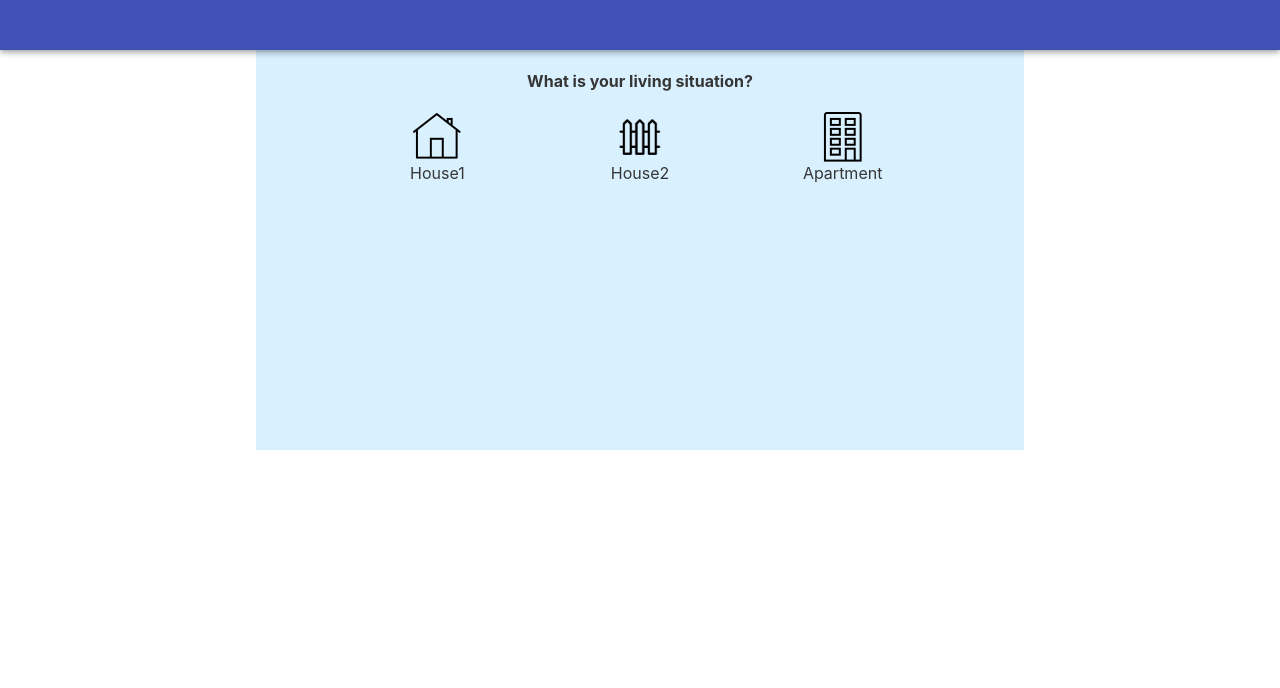
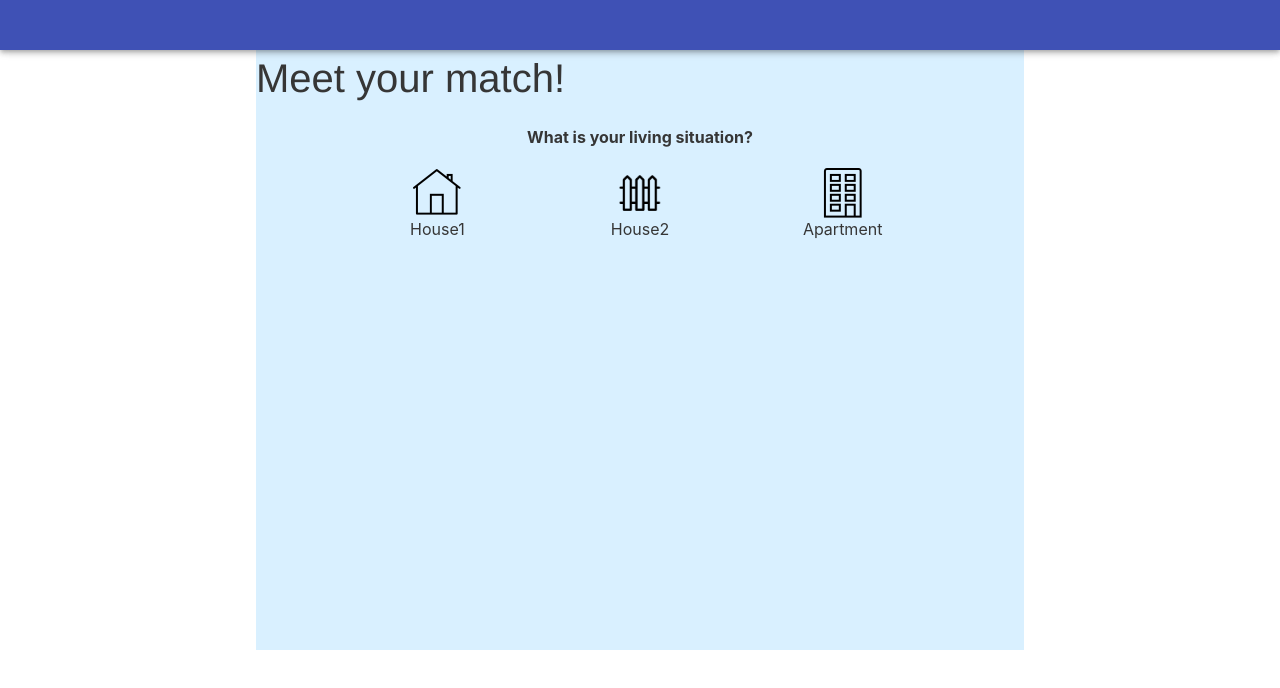
Before and after one commit to cwinnard/mountain-pet-matchmaker, a React (Create React App) app: page / in a window 1280 px wide. Shown: the top 688 px of the page. Built offline with nearby package versions, Linux system fonts and the light colour scheme.

Commit message:
iterating on flexbox height

```diff
--- a/src/components/Quiz.js
+++ b/src/components/Quiz.js
@@ -8,7 +8,7 @@ import { aboutYouQuestions, aboutDogQuestions } from '../data/questionsData';
 
 class Quiz extends Component {
     state = {
-        activeQuestion: 0,
+        activeQuestion: 1,
         livingSituation: '',
         kidsAndPets: '',
         activityLevel: '',
@@ -33,10 +33,10 @@ class Quiz extends Component {
 
     scroll(activeQuestion) {
         const containerEl = document.getElementById('scroll-container');
-        const activeEl = document.getElementById(`scroll-item ${activeQuestion}`);
+        const activeEl = document.getElementById(`scroll-item ${activeQuestion - 1}`);
         if (activeEl) {
             setTimeout(function () {
-                containerEl.scrollTop = activeEl.offsetTop - 50;
+                containerEl.scrollTop = activeEl.offsetTop + 25;
             }, 200);
         }
     };
@@ -47,9 +47,12 @@ class Quiz extends Component {
             <div className="quiz">
                 <div className="questions-container">
                     <div id="scroll-container" className="scroll-container">
+                        <div id="scroll-item 0" className="scroll-item quiz-questions-title">
+                            Meet your match!
+                        </div>
                         {allQuestions.map((question, index) => (
-                            <div id={`scroll-item ${index}`} className="scroll-item">
-                                <QuizQuestion activeQuestion={this.state.activeQuestion} activeWhen={index}>
+                            <div id={`scroll-item ${index + 1}`} className="scroll-item">
+                                <QuizQuestion activeQuestion={this.state.activeQuestion} activeWhen={index + 1}>
                                     <div className={`question ${question.key}`} key={question.key}>
                                         <div className="text">
                                             {question.text}
@@ -69,6 +72,7 @@ class Quiz extends Component {
                                 </QuizQuestion>
                             </div>
                         ))}
+                        <div className="bottom-spacer" />
                     </div>
                 </div>
             </div>
--- a/src/styles/app.css
+++ b/src/styles/app.css
@@ -2,6 +2,7 @@
     max-width: 768px;
     margin: 50px auto;
     background-color: #D9F0FF;
+    position: relative;
 }
 
 .questions-container {
@@ -11,14 +12,21 @@
     align-items: center;
     justify-content: center;
     padding-top: 20px; */
+    height: 600px;
 }
 
 .scroll-container {
     display: flex;
     flex-direction: column;
-    height: 400px;
     overflow-y: scroll;
     scroll-behavior: smooth;
+    height: 600px;
+}
+
+.quiz-questions-title {
+    font-size: 40px;
+    font-family: helvetica;
+    height: 165px;
 }
 
 .hidden {
@@ -100,3 +108,8 @@
     max-width: 220px;
     margin: 0 auto;
 }
+
+.bottom-spacer {
+    height: 200px;
+    background-color: red;
+}
```
